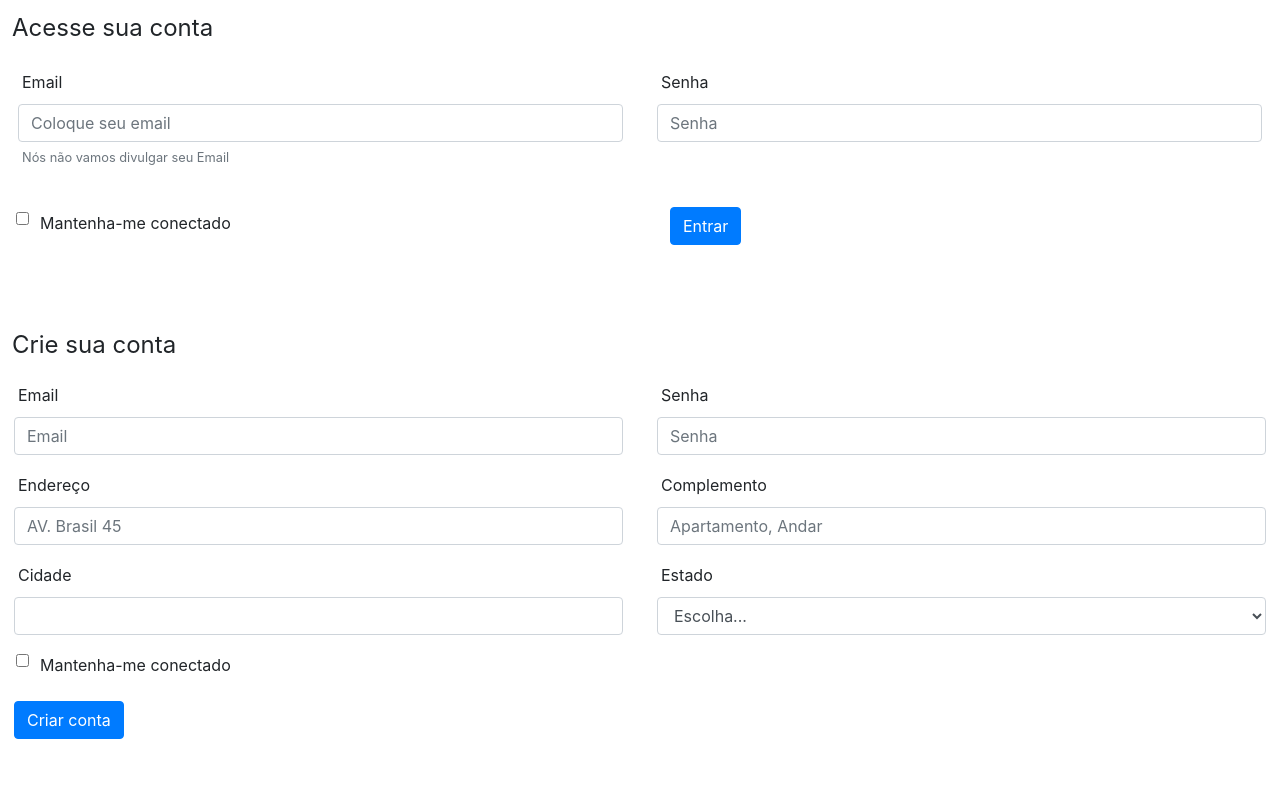
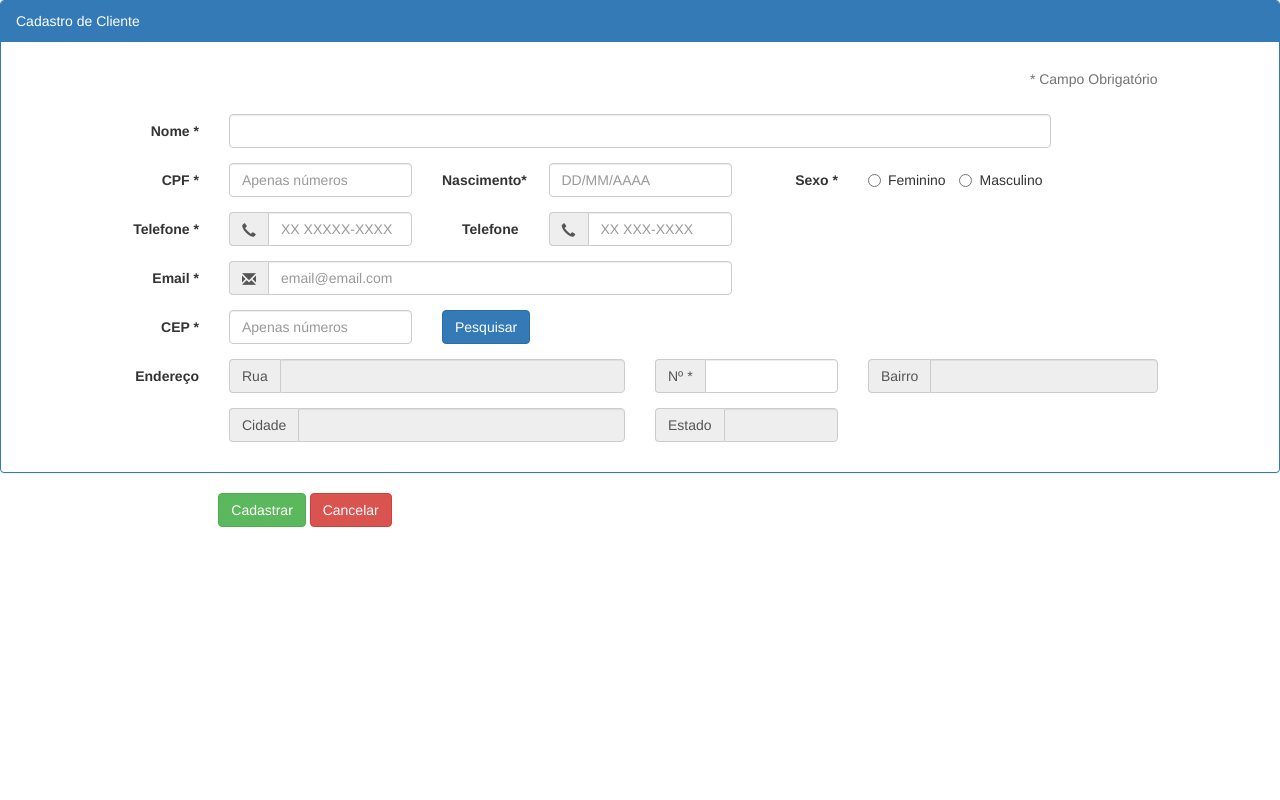
Before and after one commit to Daniels132/eCommerce, a PHP site: page /pag/Form.php in a window 1280 px wide. Run offline with PHP 8.4, Linux system fonts and the light colour scheme; some libraries are stand-ins or nearby versions.

Commit message:
Add cadastro

```diff
--- a/Php/index.php
+++ b/Php/index.php
@@ -34,7 +34,7 @@
 					<a href="pag/login.php">Login</a>
 				</li>
 				<li>
-					<a href="#">Crie sua conta</a>
+					<a href="pag/Form.php">Crie sua conta</a>
 			</ul>
 		</nav>
 
--- a/Php/pag/Form.php
+++ b/Php/pag/Form.php
@@ -1,207 +1,188 @@
+<link href="//maxcdn.bootstrapcdn.com/bootstrap/4.1.1/css/bootstrap.min.css" rel="stylesheet" id="bootstrap-css">
+<script src="//maxcdn.bootstrapcdn.com/bootstrap/4.1.1/js/bootstrap.min.js"></script>
+<script src="//cdnjs.cloudflare.com/ajax/libs/jquery/3.2.1/jquery.min.js"></script>
+<!------ Include the above in your HEAD tag ---------->
+
+<link href="//maxcdn.bootstrapcdn.com/bootstrap/3.3.0/css/bootstrap.min.css" rel="stylesheet" id="bootstrap-css">
+<script src="//maxcdn.bootstrapcdn.com/bootstrap/3.3.0/js/bootstrap.min.js"></script>
+<script src="//code.jquery.com/jquery-1.11.1.min.js"></script>
+<!------ Include the above in your HEAD tag ---------->
+
 <!DOCTYPE html>
-<html>
+<head>
+<title>Cadastro</title>
+<link rel="shortcut icon" type="image/x-icon" href="../Imagens/Logo.png">
 
-<head>
-	<meta charset="utf-8">
-	<link rel="stylesheet" href="../CSS/bootstrap.css">
-	<title>Login</title>
-	<link rel="shortcut icon" type="image/x-icon" href="../Imagens/Logo.jpg">
-	<script src="https://code.jquery.com/jquery-3.3.1.slim.min.js"
-		integrity="sha384-q8i/X+965DzO0rT7abK41JStQIAqVgRVzpbzo5smXKp4YfRvH+8abtTE1Pi6jizo"
-		crossorigin="anonymous"></script>
-	<script src="https://cdnjs.cloudflare.com/ajax/libs/popper.js/1.14.7/umd/popper.min.js"
-		integrity="sha384-UO2eT0CpHqdSJQ6hJty5KVphtPhzWj9WO1clHTMGa3JDZwrnQq4sF86dIHNDz0W1"
-		crossorigin="anonymous"></script>
-	<script src="https://stackpath.bootstrapcdn.com/bootstrap/4.3.1/js/bootstrap.min.js"
-		integrity="sha384-JjSmVgyd0p3pXB1rRibZUAYoIIy6OrQ6VrjIEaFf/nJGzIxFDsf4x0xIM+B07jRM"
-		crossorigin="anonymous"></script>
-	<title>Login</title>
-	<style type="text/css">
-		* {
-			margin: 2px;
-			padding: 2px;
-		}
-	</style>
-	<script type="text/javascript">
-		function alerta() {
-			alert("Parabéns, você completou seu cadastro!");
-		}
-		function mudacor(obj, cor) {
-			obj.style.backgroundColor = cor;
-		}
-		function eventos() {
-			var obj1 = document.forms[0].elements[1];
-			var obj2 = document.forms[0].elements[2];
-			var obj3 = document.forms[1].elements[1];
-			var obj4 = document.forms[1].elements[2];
-			var obj5 = document.forms[1].elements[3];
-			var obj6 = document.forms[1].elements[4];
-			var obj7 = document.forms[1].elements[5];
-			var obj8 = document.forms[1].elements[6];
 
-			document.getElementById("botao").addEventListener("click", alerta);
+</head>
+<body>
 
-			obj1.addEventListener("mouseover", function (event) {
-				mudacor(obj1, "#ddd");
-			});
-			obj1.addEventListener("mouseout", function (event) {
-				mudacor(obj1, "#fff");
-			});
-			obj2.addEventListener("mouseover", function (event) {
-				mudacor(obj2, "#ddd");
-			});
-			obj2.addEventListener("mouseout", function (event) {
-				mudacor(obj2, "#fff");
-			});
-			obj3.addEventListener("mouseover", function (event) {
-				mudacor(obj3, "#ddd");
-			});
-			obj3.addEventListener("mouseout", function (event) {
-				mudacor(obj3, "#fff");
-			});
-			obj4.addEventListener("mouseover", function (event) {
-				mudacor(obj4, "#ddd");
-			});
-			obj4.addEventListener("mouseout", function (event) {
-				mudacor(obj4, "#fff");
-			});
-			obj5.addEventListener("mouseover", function (event) {
-				mudacor(obj5, "#ddd");
-			});
-			obj5.addEventListener("mouseout", function (event) {
-				mudacor(obj5, "#fff");
-			});
-			obj6.addEventListener("mouseover", function (event) {
-				mudacor(obj6, "#ddd");
-			});
-			obj6.addEventListener("mouseout", function (event) {
-				mudacor(obj6, "#fff");
-			});
-			obj7.addEventListener("mouseover", function (event) {
-				mudacor(obj7, "#ddd");
-			});
-			obj7.addEventListener("mouseout", function (event) {
-				mudacor(obj7, "#fff");
-			});
-			obj8.addEventListener("mouseover", function (event) {
-				mudacor(obj8, "#F5F5DC");
-			});
-			obj8.addEventListener("mouseout", function (event) {
-				mudacor(obj8, "#fff");
-			});
-		}
-		window.addEventListener("load", eventos);
-	</script>
-</head>
+<form class="form-horizontal">
+<fieldset>
+<div class="panel panel-primary">
+    <div class="panel-heading">Cadastro de Cliente</div>
 
-<body>
-	<form>
-		<fieldset>
-			<legend>Acesse sua conta</legend>
+    <div class="panel-body">
 <div class="form-group">
-				<div class="row">
-					<div class="col">
-						<label for="exampleInputEmail1">Email</label>
-						<input type="email" class="form-control" id="exampleInputEmail1" aria-describedby="emailHelp"
-							placeholder="Coloque seu email">
-						<small id="emailHelp" class="form-text text-muted">Nós não vamos divulgar seu Email</small>
+
+<div class="col-md-11 control-label">
+        <p class="help-block"><h11>*</h11> Campo Obrigatório </p>
 </div>
-					<div class="col">
+</div>
 
-						<label for="exampleInputPassword1">Senha</label>
-						<input type="password" class="form-control" id="exampleInputPassword1" placeholder="Senha">
+<!-- Text input-->
+<div class="form-group">
+  <label class="col-md-2 control-label" for="Nome">Nome <h11>*</h11></label>
+  <div class="col-md-8">
+  <input id="Nome" name="Nome" placeholder="" class="form-control input-md" required type="text">
+  </div>
+</div>
+
+<!-- Text input-->
+<div class="form-group">
+  <label class="col-md-2 control-label" for="Nome">CPF <h11>*</h11></label>
+  <div class="col-md-2">
+  <input id="cpf" name="cpf" placeholder="Apenas números" class="form-control input-md" required="" type="text" maxlength="11" pattern="[0-9]+$">
+  </div>
+
+  <label class="col-md-1 control-label" for="Nome">Nascimento<h11>*</h11></label>
+  <div class="col-md-2">
+  <input id="dtnasc" name="dtnasc" placeholder="DD/MM/AAAA" class="form-control input-md" required="" type="text" maxlength="10" OnKeyPress="formatar('##/##/####', this)" onBlur="showhide()">
+</div>
+
+<!-- Multiple Radios (inline) -->
+
+  <label class="col-md-1 control-label" for="radios">Sexo <h11>*</h11></label>
+  <div class="col-md-4">
+    <label required="" class="radio-inline" for="radios-0" >
+      <input name="sexo" id="sexo" value="feminino" type="radio" required>
+      Feminino
+    </label>
+    <label class="radio-inline" for="radios-1">
+      <input name="sexo" id="sexo" value="masculino" type="radio">
+      Masculino
+    </label>
+  </div>
+</div>
+
+<!-- Prepended text-->
+<div class="form-group">
+  <label class="col-md-2 control-label" for="prependedtext">Telefone <h11>*</h11></label>
+  <div class="col-md-2">
+    <div class="input-group">
+      <span class="input-group-addon"><i class="glyphicon glyphicon-earphone"></i></span>
+      <input id="prependedtext" name="prependedtext" class="form-control" placeholder="XX XXXXX-XXXX" required="" type="text" maxlength="13" pattern="\[0-9]{2}\ [0-9]{4,6}-[0-9]{3,4}$"
+      OnKeyPress="formatar('## #####-####', this)">
+    </div>
+  </div>
+
+    <label class="col-md-1 control-label" for="prependedtext">Telefone</label>
+     <div class="col-md-2">
+    <div class="input-group">
+      <span class="input-group-addon"><i class="glyphicon glyphicon-earphone"></i></span>
+      <input id="prependedtext" name="prependedtext" class="form-control" placeholder="XX XXX-XXXX" type="text" maxlength="11"  pattern="\[0-9]{2}\ [0-9]{4,6}-[0-9]{3,4}$"
+      OnKeyPress="formatar('## #####-####', this)">
     </div>
   </div>
  </div>
-			<div class="form-group form-check">
-				<div class="row">
-					<div class="col">
-						<input type="checkbox" class="form-check-input" id="exampleCheck1">
-						<label class="form-check-label" for="exampleCheck1">Mantenha-me conectado</label>
-					</div>
-					<div class="col">
-						<a href="..\index.html"><button type="button" class="btn btn-primary">Entrar</button></a>
+
+<!-- Prepended text-->
+<div class="form-group">
+  <label class="col-md-2 control-label" for="prependedtext">Email <h11>*</h11></label>
+  <div class="col-md-5">
+    <div class="input-group">
+      <span class="input-group-addon"><i class="glyphicon glyphicon-envelope"></i></span>
+      <input id="prependedtext" name="prependedtext" class="form-control" placeholder="email@email.com" required="" type="text" pattern="[a-z0-9._%+-]+@[a-z0-9.-]+\.[a-z]{2,4}$" >
     </div>
   </div>
 </div>
+
+
+<!-- Search input-->
+<div class="form-group">
+  <label class="col-md-2 control-label" for="CEP">CEP <h11>*</h11></label>
+  <div class="col-md-2">
+    <input id="cep" name="cep" placeholder="Apenas números" class="form-control input-md" required="" value="" type="search" maxlength="8" pattern="[0-9]+$">
+  </div>
+  <div class="col-md-2">
+      <button type="button" class="btn btn-primary" onclick="pesquisacep(cep.value)">Pesquisar</button>
+    </div>
+</div>
+
+<!-- Prepended text-->
+<div class="form-group">
+  <label class="col-md-2 control-label" for="prependedtext">Endereço</label>
+  <div class="col-md-4">
+    <div class="input-group">
+      <span class="input-group-addon">Rua</span>
+      <input id="rua" name="rua" class="form-control" placeholder="" required="" readonly="readonly" type="text">
+    </div>
+
+  </div>
+    <div class="col-md-2">
+    <div class="input-group">
+      <span class="input-group-addon">Nº <h11>*</h11></span>
+      <input id="numero" name="numero" class="form-control" placeholder="" required=""  type="text">
+    </div>
+
+  </div>
+
+  <div class="col-md-3">
+    <div class="input-group">
+      <span class="input-group-addon">Bairro</span>
+      <input id="bairro" name="bairro" class="form-control" placeholder="" required="" readonly="readonly" type="text">
+    </div>
+
+  </div>
+</div>
+
+<div class="form-group">
+  <label class="col-md-2 control-label" for="prependedtext"></label>
+  <div class="col-md-4">
+    <div class="input-group">
+      <span class="input-group-addon">Cidade</span>
+      <input id="cidade" name="cidade" class="form-control" placeholder="" required=""  readonly="readonly" type="text">
+    </div>
+
+  </div>
+
+   <div class="col-md-2">
+    <div class="input-group">
+      <span class="input-group-addon">Estado</span>
+      <input id="estado" name="estado" class="form-control" placeholder="" required=""  readonly="readonly" type="text">
+    </div>
+
+  </div>
+</div>
+
+
+
+
+  </div>
+</div>
+</div>
+
+  </div>
+
+ </div>
+
+  </div>
+
+<!--botão cadastro -->
+<div class="form-group">
+  <label class="col-md-2 control-label" for="Cadastrar"></label>
+  <div class="col-md-8">
+    <button id="Cadastrar" name="Cadastrar" class="btn btn-success" type="Submit">Cadastrar</button>
+    <a href="../index.php" button id="Cancelar" name="Cancelar" class="btn btn-danger" type="Reset">Cancelar</button></a>
+  </div>
+</div>
+
+</div>
+</div>
+
+
 </fieldset>
 </form>
-	<br><br>
-	<form>
-		<fieldset>
-			<legend>Crie sua conta</legend>
-			<div class="row">
-				<div class="col">
-					<label for="inputEmail4">Email</label>
-					<input type="email" class="form-control" id="inputEmail4" placeholder="Email">
-				</div>
-				<div class="col">
-					<label for="inputPassword4">Senha</label>
-					<input type="password" class="form-control" id="inputPassword4" placeholder="Senha">
-				</div>
-			</div>
-			<div class="row">
-				<div class="col">
-					<label for="inputAddress">Endereço</label>
-					<input type="text" class="form-control" id="inputAddress" placeholder="AV. Brasil 45">
-				</div>
-				<div class="col">
-					<label for="inputAddress2">Complemento</label>
-					<input type="text" class="form-control" id="inputAddress2" placeholder="Apartamento, Andar">
-				</div>
-			</div>
-			<div class="row">
-				<div class="col">
-					<label for="inputCity">Cidade</label>
-					<input type="text" class="form-control" id="inputCity">
-				</div>
-				<div class="col">
-					<label for="inputState">Estado</label>
-					<select id="inputState" class="form-control">
-						<option selected>Escolha...</option>
-						<option>Acre (AC)</option>
-						<option>Alagoas (AL)</option>
-						<option>Amapá (AP)</option>
-						<option>Amazonas (AM)</option>
-						<option>Bahia (BA)</option>
-						<option>Ceará (CE)</option>
-						<option>Distrito Federal (DF)</option>
-						<option>Espírito Santo (ES)</option>
-						<option>Goiás (GO)</option>
-						<option>Maranhão (MA)</option>
-						<option>Mato Grosso (MT)</option>
-						<option>Mato Grosso do Sul (MS)</option>
-						<option>Minas Gerais (MG)</option>
-						<option>Pará (PA)</option>
-						<option>Paraíba (PB)</option>
-						<option>Paraná (PR)</option>
-						<option>Pernambuco (PE)</option>
-						<option>Piauí (PI)</option>
-						<option>Rio de Janeiro (RJ)</option>
-						<option>Rio Grande do Norte (RN)</option>
-						<option>Rio Grande do Sul (RS)</option>
-						<option>Rondônia (RO)</option>
-						<option>Roraima (RR)</option>
-						<option>Santa Catarina (SC)</option>
-						<option>São Paulo (SP)</option>
-						<option>Sergipe (SE)</option>
-						<option>Tocantins (TO)</option>
-					</select>
-				</div>
-			</div>
-			<div class="form-group">
-				<div class="form-check">
-					<input class="form-check-input" type="checkbox" id="gridCheck">
-					<label class="form-check-label" for="gridCheck">
-						Mantenha-me conectado
-					</label>
-				</div>
-			</div>
-		</fieldset>
-		<a href="..\index.php">
-			<button type="button" class="btn btn-primary" id="botao">Criar conta</button>
-		</a>
-	</form>
+
 </body>
-
 </html>
--- a/Php/pag/login.php
+++ b/Php/pag/login.php
@@ -16,7 +16,7 @@
 <div class="wrapper fadeInDown">
   <div id="formContent">
     <div class="fadeIn first">
-                <img src="../Imagens/Logo.png" id="icon" />
+      <img src="../Imagens/Logo.png" id="icon"/>
     </div>
 
     <form>
@@ -26,7 +26,7 @@
     </form>
 
     <div id="formFooter">
-                <a class="underlineHover" href="#">Crie uma conta</a>
+      <a class="underlineHover" href="Form.php">Crie uma conta</a>
     </div>
 
   </div>
```
Also changed, not shown: Php/pag/Monitores.php (+8 -8 lines), Php/pag/Not.php (+6 -6 lines), Php/pag/Pc.php (+7 -7 lines), Php/pag/Perifericos.php (+10 -10 lines). Lines whose indentation alone changed are shown as unchanged.
